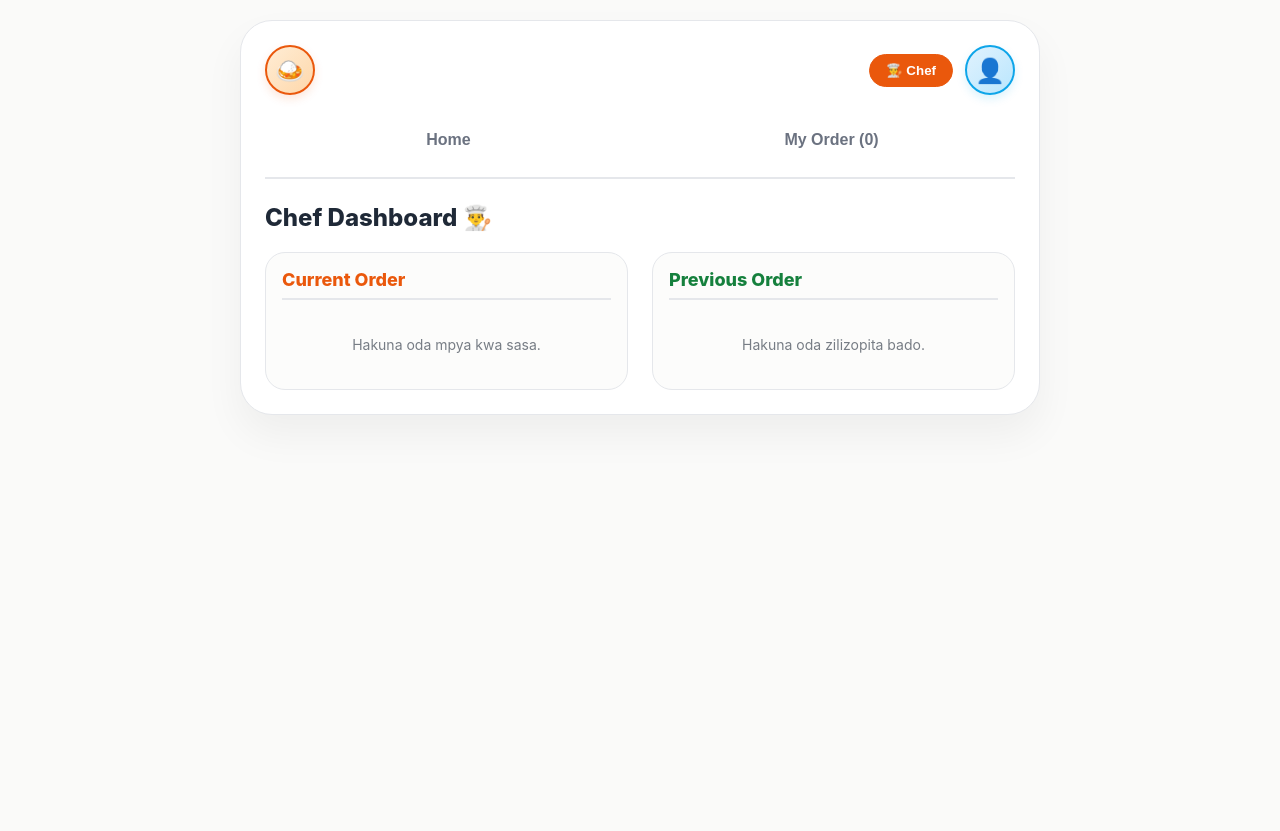
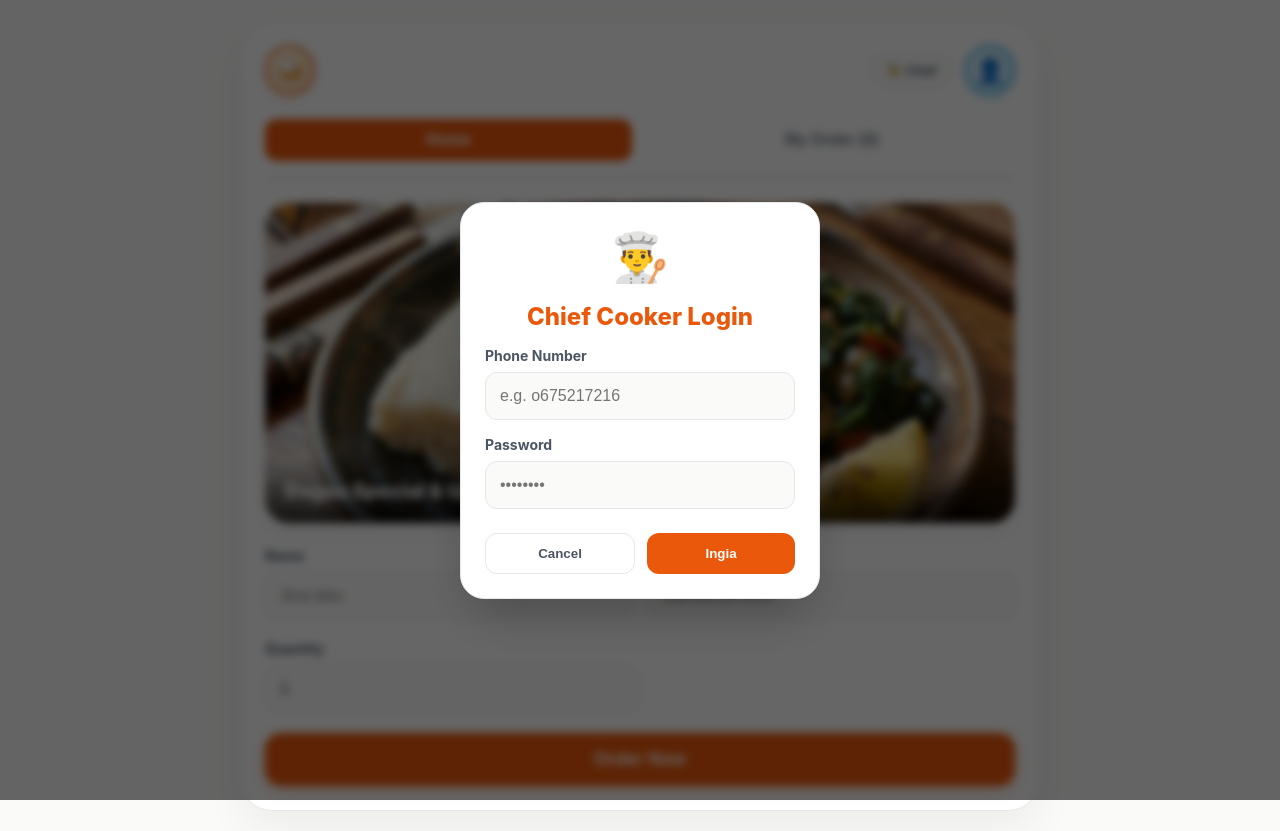
Before and after one commit to rolandlazaro16/ugalipoint, a Next.js app: page / in a window 1280 px wide. Both pictures are taken after a click on the button "👨‍🍳 Chef". Before the commit the page ends 800 px from the top, so only its background shows below. Built offline with nearby package versions, Linux system fonts and the light colour scheme.

Commit message:
feat: add secure credential verification for Chief Cooker login modal

```diff
--- a/src/app/globals.css
+++ b/src/app/globals.css
@@ -422,6 +422,38 @@ body {
   gap: 20px;
 }
 
+.chef-view-header {
+  display: flex;
+  justify-content: space-between;
+  align-items: center;
+}
+
+.btn-chef-logout {
+  background-color: transparent;
+  color: #dc2626;
+  border: 1px solid #fca5a5;
+  padding: 8px 16px;
+  border-radius: 12px;
+  font-weight: 700;
+  cursor: pointer;
+  transition: all 0.2s;
+}
+
+.btn-chef-logout:hover {
+  background-color: #fef2f2;
+  border-color: #dc2626;
+}
+
+@media (prefers-color-scheme: dark) {
+  .btn-chef-logout {
+    border-color: #7f1d1d;
+  }
+  .btn-chef-logout:hover {
+    background-color: #7f1d1d;
+    color: white;
+  }
+}
+
 .dashboard-grid {
   display: grid;
   grid-template-columns: 1fr 1fr;
@@ -636,6 +668,87 @@ body {
   background-color: var(--color-primary-hover);
 }
 
+/* Chef Login Modal */
+.login-box {
+  max-width: 360px;
+  padding: 24px;
+}
+
+.chef-login-form {
+  width: 100%;
+  display: flex;
+  flex-direction: column;
+  gap: 16px;
+  text-align: left;
+}
+
+.error-message {
+  color: #dc2626;
+  font-size: 13px;
+  font-weight: 700;
+  text-align: center;
+  background-color: #fef2f2;
+  padding: 8px;
+  border-radius: 8px;
+  border: 1px solid #fee2e2;
+}
+
+@media (prefers-color-scheme: dark) {
+  .error-message {
+    background-color: #7f1d1d;
+    color: #fca5a5;
+    border-color: #7f1d1d;
+  }
+}
+
+.login-actions {
+  display: flex;
+  gap: 12px;
+  margin-top: 8px;
+}
+
+.btn-secondary {
+  flex: 1;
+  background-color: transparent;
+  color: #4b5563;
+  border: 1px solid var(--color-border-light);
+  padding: 12px;
+  border-radius: 12px;
+  font-weight: 700;
+  cursor: pointer;
+  transition: all 0.2s;
+}
+
+.btn-secondary:hover {
+  background-color: #f5f5f4;
+}
+
+@media (prefers-color-scheme: dark) {
+  .btn-secondary {
+    color: #d1d5db;
+    border-color: var(--color-border-dark);
+  }
+  .btn-secondary:hover {
+    background-color: #374151;
+  }
+}
+
+.btn-primary-action {
+  flex: 1;
+  background-color: var(--color-primary);
+  color: white;
+  border: none;
+  padding: 12px;
+  border-radius: 12px;
+  font-weight: 700;
+  cursor: pointer;
+  transition: background-color 0.2s;
+}
+
+.btn-primary-action:hover {
+  background-color: var(--color-primary-hover);
+}
+
 /* Animations */
 .fade-in {
   animation: fadeIn 0.3s ease-in-out;
--- a/src/app/page.tsx
+++ b/src/app/page.tsx
@@ -19,8 +19,16 @@ export default function Home() {
   const [phone, setPhone] = useState("");
   const [quantity, setQuantity] = useState(1);
   const [orders, setOrders] = useState<Order[]>([]);
+
+  // Popups & Auth State
   const [showOrderPopup, setShowOrderPopup] = useState(false);
   const [lastSubmittedOrder, setLastSubmittedOrder] = useState<Order | null>(null);
+
+  const [showChefLogin, setShowChefLogin] = useState(false);
+  const [chefPhone, setChefPhone] = useState("");
+  const [chefPassword, setChefPassword] = useState("");
+  const [isChefAuthenticated, setIsChefAuthenticated] = useState(false);
+  const [loginError, setLoginError] = useState("");
 
   // Load orders from localStorage on mount
   useEffect(() => {
@@ -89,6 +97,35 @@ export default function Home() {
     saveOrders(updated);
   };
 
+  const handleChefLoginSubmit = (e: React.FormEvent) => {
+    e.preventDefault();
+    // Normalize both lowercase letter 'o' and digit '0' to be safe
+    const normalizedPhone = chefPhone.trim().replace(/^0/, "o");
+    if ((normalizedPhone === "o675217216" || chefPhone.trim() === "0675217216") && chefPassword === "muro2548") {
+      setIsChefAuthenticated(true);
+      setShowChefLogin(false);
+      setView("chef");
+      setChefPhone("");
+      setChefPassword("");
+      setLoginError("");
+    } else {
+      setLoginError("Namba ya simu au neno la siri sio sahihi!");
+    }
+  };
+
+  const handleChefClick = () => {
+    if (isChefAuthenticated) {
+      setView("chef");
+    } else {
+      setShowChefLogin(true);
+    }
+  };
+
+  const handleChefLogout = () => {
+    setIsChefAuthenticated(false);
+    setView("home");
+  };
+
   const currentOrders = orders.filter((o) => o.status === "Received");
   const previousOrders = orders.filter((o) => o.status === "Confirmed");
 
@@ -120,6 +157,47 @@ export default function Home() {
         </div>
       )}
 
+      {/* Chief Cooker Login Modal */}
+      {showChefLogin && (
+        <div className="popup-backdrop">
+          <div className="popup-box login-box fade-in">
+            <span className="popup-icon">👨‍🍳</span>
+            <h2>Chief Cooker Login</h2>
+            <form onSubmit={handleChefLoginSubmit} className="chef-login-form">
+              {loginError && <p className="error-message">{loginError}</p>}
+              <div className="form-group">
+                <label>Phone Number</label>
+                <input
+                  type="text"
+                  placeholder="e.g. o675217216"
+                  value={chefPhone}
+                  onChange={(e) => setChefPhone(e.target.value)}
+                  required
+                />
+              </div>
+              <div className="form-group">
+                <label>Password</label>
+                <input
+                  type="password"
+                  placeholder="••••••••"
+                  value={chefPassword}
+                  onChange={(e) => setChefPassword(e.target.value)}
+                  required
+                />
+              </div>
+              <div className="login-actions">
+                <button type="button" className="btn-secondary" onClick={() => setShowChefLogin(false)}>
+                  Cancel
+                </button>
+                <button type="submit" className="btn-primary-action">
+                  Ingia
+                </button>
+              </div>
+            </form>
+          </div>
+        </div>
+      )}
+
       {/* Top Header */}
       <header className="top-header">
         <div className="logo-circle" onClick={() => setView("home")} style={{ cursor: "pointer" }}>
@@ -128,7 +206,7 @@ export default function Home() {
         <div className="header-profiles">
           <button
             className={`chef-profile-btn ${view === "chef" ? "active" : ""}`}
-            onClick={() => setView("chef")}
+            onClick={handleChefClick}
             title="Chief Cooker Dashboard"
           >
             <span>👨‍🍳 Chef</span>
@@ -257,7 +335,12 @@ export default function Home() {
         ) : (
           /* Chief Cooker Dashboard View */
           <div className="chef-view fade-in">
-            <h2 className="view-title">Chef Dashboard 👨‍🍳</h2>
+            <div className="chef-view-header">
+              <h2 className="view-title">Chef Dashboard 👨‍🍳</h2>
+              <button className="btn-chef-logout" onClick={handleChefLogout}>
+                Logout
+              </button>
+            </div>
             <div className="dashboard-grid">
 
               {/* Left Column: Current Order */}
```
